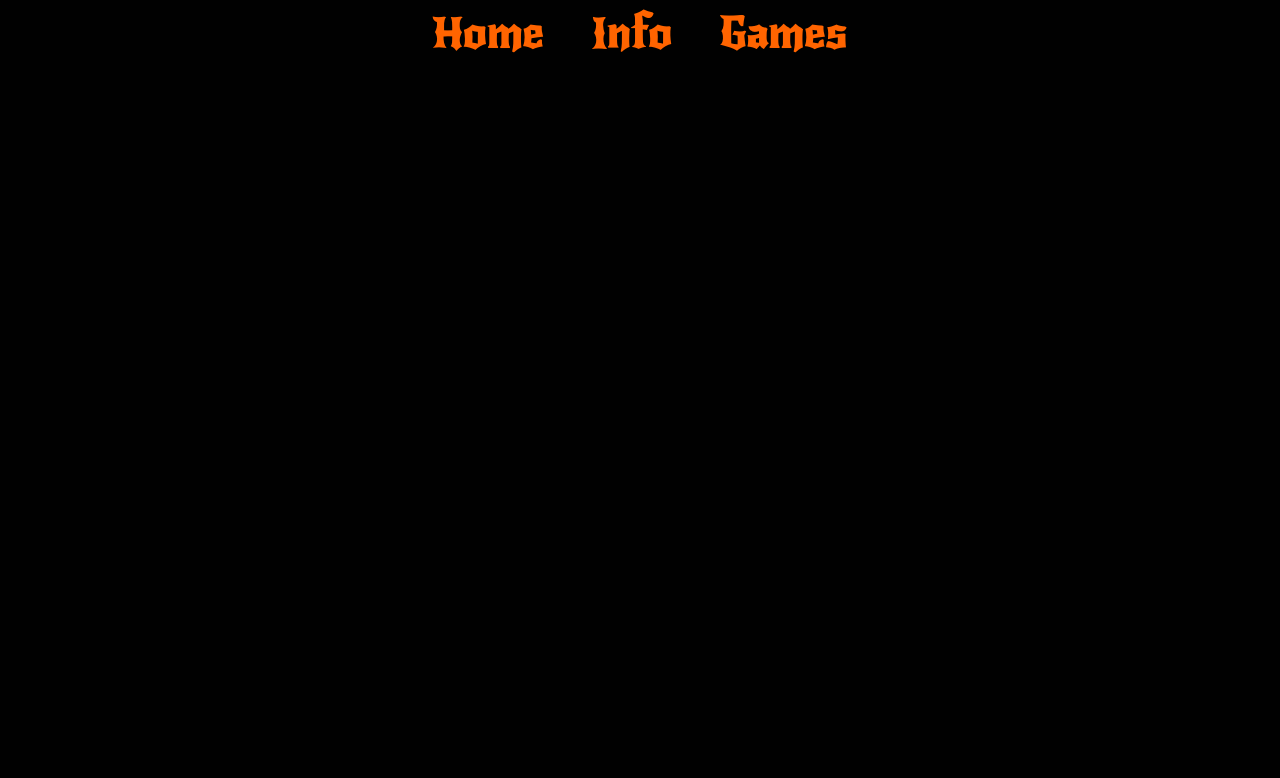
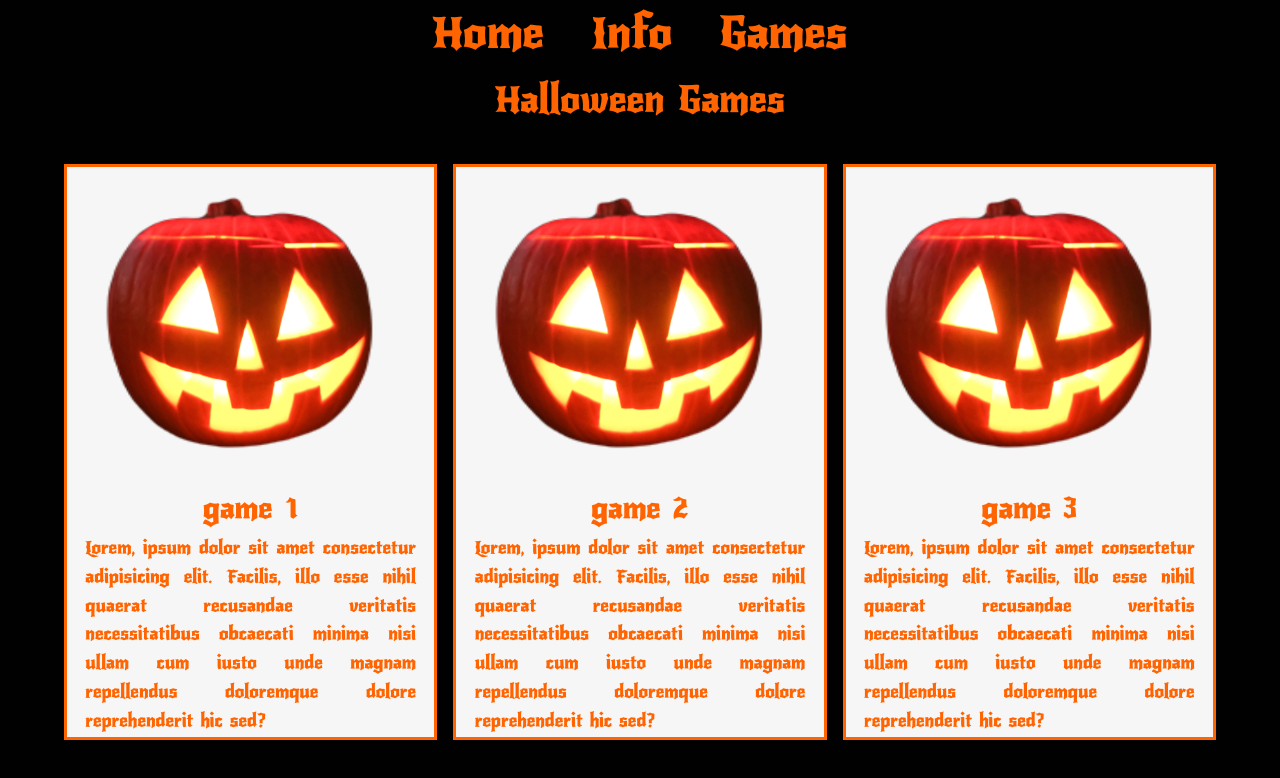
Before and after one commit to matheusbloize/halloween, a Next.js app: page /games in a window 1280 px wide. Shown: the top 778 px of the page. Built offline with nearby package versions, Linux system fonts and the light colour scheme.

Commit message:
feat: basic games page finished

```diff
--- a/src/app/games/[id]/page.tsx
+++ b/src/app/games/[id]/page.tsx
@@ -1,5 +1,23 @@
+"use client";
+
+import Link from "next/link";
+import { useParams } from "next/navigation";
+import { AiOutlineArrowLeft } from "react-icons/ai";
+
 const Game = () => {
-  return <h1>Game</h1>;
+  const { id } = useParams();
+
+  return (
+    <main>
+      <Link
+        className="border-solid border-[.375em] border-[#FF6400] p-[1em] mt-[1em] block w-fit rounded-[100%] group"
+        href="/games"
+      >
+        <AiOutlineArrowLeft className="scale-[1.5] text-[2em] transition-all group-hover:text-[#f1f1f1]" />
+      </Link>
+      <h1>Game {id}</h1>
+    </main>
+  );
 };
 
 export default Game;
--- a/src/app/games/page.tsx
+++ b/src/app/games/page.tsx
@@ -1,11 +1,36 @@
+import jackImage from "@/assets/images/jack.webp";
+import GameLink from "@/components/GameLink";
 import Navbar from "@/components/Navbar";
 
 const Games = () => {
   return (
     <main>
-      <header className="flex justify-center">
+      <header className="flex flex-col items-center">
         <Navbar />
       </header>
+      <section className="flex flex-col items-center">
+        <h1 className="text-[2.5em]">Halloween Games</h1>
+        <div className="grid grid-cols-1 gap-[1em] my-[2em] transition-all md:grid-cols-2 lg:grid-cols-3">
+          <GameLink
+            link="games/1"
+            title="game 1"
+            description="Lorem, ipsum dolor sit amet consectetur adipisicing elit. Facilis, illo esse nihil quaerat recusandae veritatis necessitatibus obcaecati minima nisi ullam cum iusto unde magnam repellendus doloremque dolore reprehenderit hic sed?"
+            image={jackImage}
+          />
+          <GameLink
+            link="games/2"
+            title="game 2"
+            description="Lorem, ipsum dolor sit amet consectetur adipisicing elit. Facilis, illo esse nihil quaerat recusandae veritatis necessitatibus obcaecati minima nisi ullam cum iusto unde magnam repellendus doloremque dolore reprehenderit hic sed?"
+            image={jackImage}
+          />
+          <GameLink
+            link="games/3"
+            title="game 3"
+            description="Lorem, ipsum dolor sit amet consectetur adipisicing elit. Facilis, illo esse nihil quaerat recusandae veritatis necessitatibus obcaecati minima nisi ullam cum iusto unde magnam repellendus doloremque dolore reprehenderit hic sed?"
+            image={jackImage}
+          />
+        </div>
+      </section>
     </main>
   );
 };
--- /dev/null
+++ b/src/components/GameLink.tsx
@@ -0,0 +1,31 @@
+import Image, { StaticImageData } from "next/image";
+import Link from "next/link";
+
+interface Props {
+  link: string;
+  title: string;
+  description: string;
+  image: StaticImageData;
+}
+
+const GameLink = ({ link, title, description, image }: Props) => {
+  return (
+    <Link href={link}>
+      <article className="relative bg-[#f6f6f6] border-solid border-[#FF6400] border-[.2em] h-fit transition-all">
+        <div className=" flex justify-center">
+          <Image className="h-[20em]" src={image} alt={title} />
+        </div>
+        <div className="flex justify-end">
+          <div className="max-w-[90%] mx-auto ">
+            <span className="text-center block text-[1.5em] lg:text-[2em]">
+              {title}
+            </span>
+            <p className="text-justify md:text-[1.2em]">{description}</p>
+          </div>
+        </div>
+      </article>
+    </Link>
+  );
+};
+
+export default GameLink;
```
